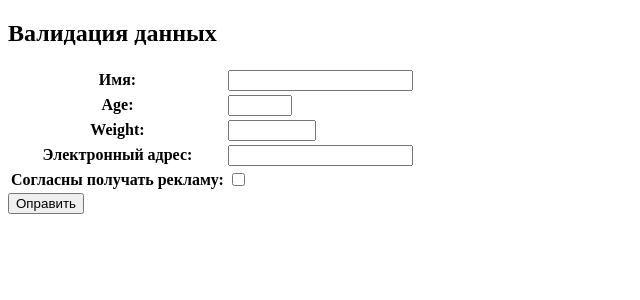
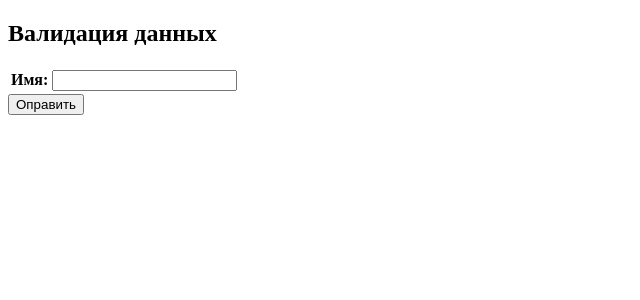
Before and after one commit to Achilles-1971/desktop-tutorial, a Django app: page / in a window 1280 px wide. Shown: the top 300 px of the page, without its empty margins (0-640 px from the left). Run offline with Django 3.2, Linux system fonts and the light colour scheme.

Commit message:
LZ9_18:19_8

```diff
--- a/web_1/hello/WEB1/forms.py
+++ b/web_1/hello/WEB1/forms.py
@@ -1,7 +1,3 @@
 from django import forms
 class UserForm(forms.Form):
     name = forms.CharField(label="Имя")
-    age = forms.IntegerField(min_value=1, max_value=120)
-    weight = forms.DecimalField(min_value=3, max_value=200, decimal_places=2)
-    email = forms.EmailField(label="Электронный адрес")
-    reklama = forms.BooleanField(label="Согласны получать рекламу")
--- a/web_1/hello/WEB1/views.py
+++ b/web_1/hello/WEB1/views.py
@@ -4,8 +4,16 @@ from django.template.response import TemplateResponse
 from django.http import *
 from WEB1.forms import UserForm
 def index(request):
-    userform = UserForm()
-    return render(request, "WEB1/index.html", {"form": userform})
+    if request.method == "POST":
+        userform = UserForm(request.POST)
+        if userform.is_valid():
+            name = userform.cleaned_data["name"]
+            return HttpResponse("<h2>Имя введено коррректно – {0}</h2>".format(name))
+        else:
+            return HttpResponse("Ошибка ввода данных")
+    else:
+        userform = UserForm()
+        return render(request, "WEB1/index.html", {"form": userform})
 def about(request):
     return HttpResponse("About")
 def contact(request):
--- a/web_1/hello/templates/WEB1/index.html
+++ b/web_1/hello/templates/WEB1/index.html
@@ -6,7 +6,7 @@
 </head>
 <body>
 <h2>Валидация данных</h2>
-<form method="POST">
+<form method="POST" novalidate>
 {% csrf_token %}
 <table>
 {{ form.as_table }}
```
